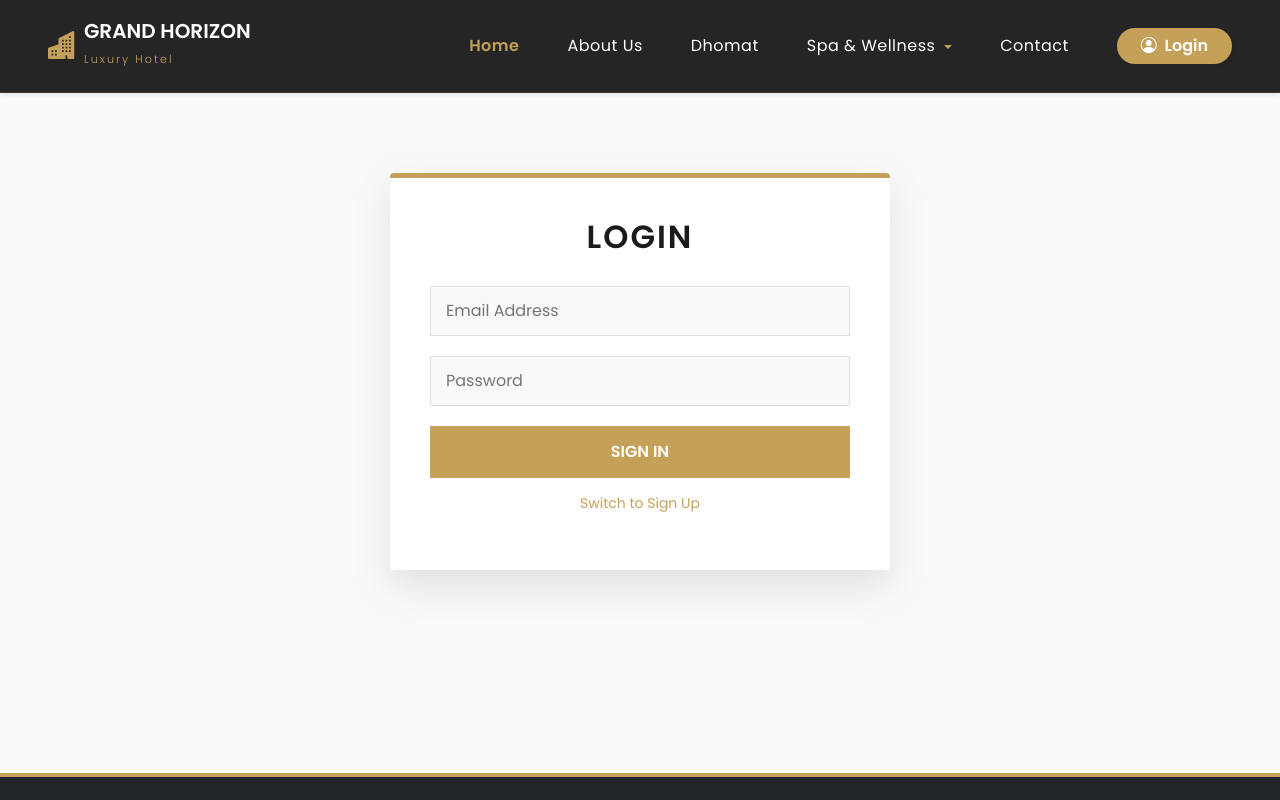
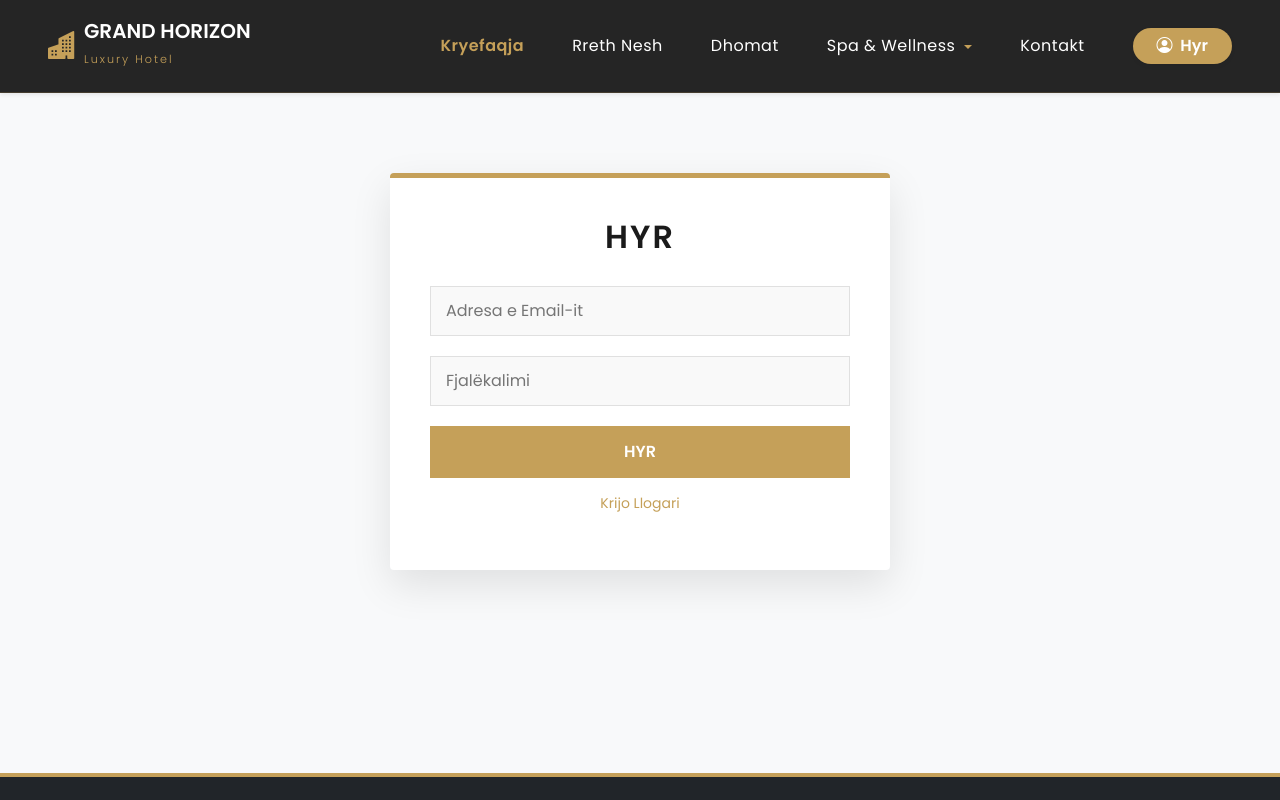
Before and after one commit to jusilamersala/hotel-website, an Angular app in the folder hotel-frontend/: page /login in a window 1280 px wide. Shown: the top 800 px of the page. Built offline with nearby package versions, Linux system fonts and the light colour scheme.

Commit message:
Ndryshimi i fjaleve anglisht ne shqip

```diff
--- a/hotel-frontend/src/app/components/login/login.component.html
+++ b/hotel-frontend/src/app/components/login/login.component.html
@@ -1,5 +1,5 @@
 <div class="contact-container">
-  <h2>{{ isLogin ? 'Login' : 'Sign Up' }}</h2>
+  <h2>{{ isLogin ? 'Hyr' : 'Regjistrohu' }}</h2>
 
   <!-- LOGIN FORM -->
   <form *ngIf="isLogin" (ngSubmit)="onLogin()">
@@ -7,7 +7,7 @@
       type="email"
       [(ngModel)]="loginData.email"
       name="email"
-      placeholder="Email Address"
+      placeholder="Adresa e Email-it"
       required
     />
 
@@ -15,11 +15,11 @@
       type="password"
       [(ngModel)]="loginData.password"
       name="password"
-      placeholder="Password"
+      placeholder="Fjalëkalimi"
       required
     />
 
-    <button type="submit">Sign In</button>
+    <button type="submit">Hyr</button>
   </form>
 
   <!-- SIGNUP FORM -->
@@ -28,7 +28,7 @@
       type="text"
       [(ngModel)]="signupData.name"
       name="name"
-      placeholder="Name"
+      placeholder="Emri"
       required
     />
 
@@ -36,7 +36,7 @@
       type="text"
       [(ngModel)]="signupData.surname"
       name="surname"
-      placeholder="Surname"
+      placeholder="Mbiemri"
       required
     />
 
@@ -44,7 +44,7 @@
       type="email"
       [(ngModel)]="signupData.email"
       name="email"
-      placeholder="Email Address"
+      placeholder="Adresa e Email-it"
       required
     />
 
@@ -52,7 +52,7 @@
       type="password"
       [(ngModel)]="signupData.password"
       name="password"
-      placeholder="Password"
+      placeholder="Fjalëkalimi"
       required
     />
 
@@ -60,16 +60,16 @@
       type="password"
       [(ngModel)]="signupData.confirm"
       name="confirm"
-      placeholder="Confirm Password"
+      placeholder="Konfirmo Fjalëkalimin"
       required
     />
 
-    <button type="submit">Create Account</button>
+    <button type="submit">Krijo llogari</button>
   </form>
 
   <p>
     <a href="#" (click)="toggleForm($event)">
-      {{ isLogin ? 'Switch to Sign Up' : 'Switch to Login' }}
+      {{ isLogin ? 'Krijo Llogari' : 'Hyr' }}
     </a>
   </p>
 </div>
--- a/hotel-frontend/src/app/components/navbar/navbar.component.html
+++ b/hotel-frontend/src/app/components/navbar/navbar.component.html
@@ -14,9 +14,9 @@
 
     <div class="collapse navbar-collapse" id="hotelNav">
       <ul class="navbar-nav ms-auto align-items-center gap-3">
-        <li class="nav-item"><a class="nav-link px-3" routerLink="/" routerLinkActive="active">Home</a></li>
+        <li class="nav-item"><a class="nav-link px-3" routerLink="/" routerLinkActive="active">Kryefaqja</a></li>
 
-        <li class="nav-item"><a class="nav-link px-3" routerLink="/about" routerLinkActive="active">About Us</a></li>
+        <li class="nav-item"><a class="nav-link px-3" routerLink="/about" routerLinkActive="active">Rreth Nesh</a></li>
 
         <li class="nav-item"><a class="nav-link px-3" routerLink="/rooms" routerLinkActive="active">Dhomat</a></li>
 
@@ -27,15 +27,15 @@
   <ul class="dropdown-menu dropdown-menu-dark shadow-lg border-gold" aria-labelledby="spaDropdown">
     <li><a class="dropdown-item" [routerLink]="['/spa']" [queryParams]="{service: 'therapy'}">Terapi & Masazhe</a></li>
     <li><a class="dropdown-item" [routerLink]="['/spa']" [queryParams]="{service: 'pool'}">Pishina & Sauna</a></li>
-    <li><a class="dropdown-item" [routerLink]="['/spa']" [queryParams]="{service: 'gym'}">Gym & Fitness</a></li>
+    <li><a class="dropdown-item" [routerLink]="['/spa']" [queryParams]="{service: 'gym'}">Palester & Fitness</a></li>
   </ul>
 </li>
 
-        <li class="nav-item"><a class="nav-link px-3" routerLink="/contact" routerLinkActive="active">Contact</a></li>
+        <li class="nav-item"><a class="nav-link px-3" routerLink="/contact" routerLinkActive="active">Kontakt</a></li>
 
         <li class="nav-item ms-lg-3">
           <a class="btn btn-gold rounded-pill px-4 fw-bold shadow-sm" routerLink="/login">
-            <i class="bi bi-person-circle me-1"></i> Login
+            <i class="bi bi-person-circle me-1"></i> Hyr
           </a>
         </li>
       </ul>
```
